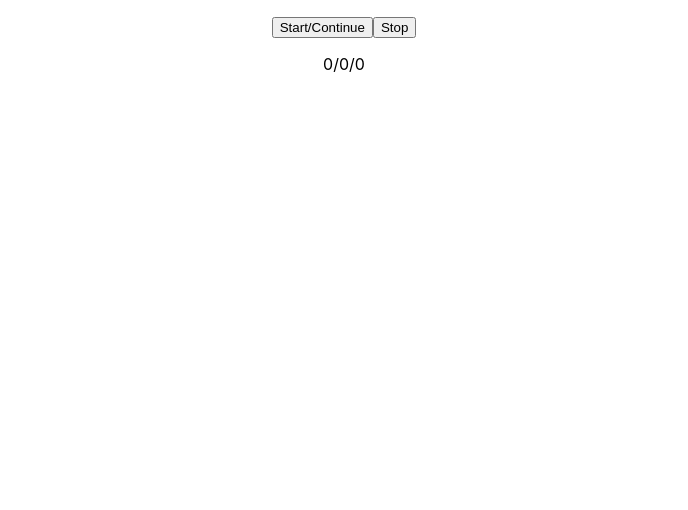
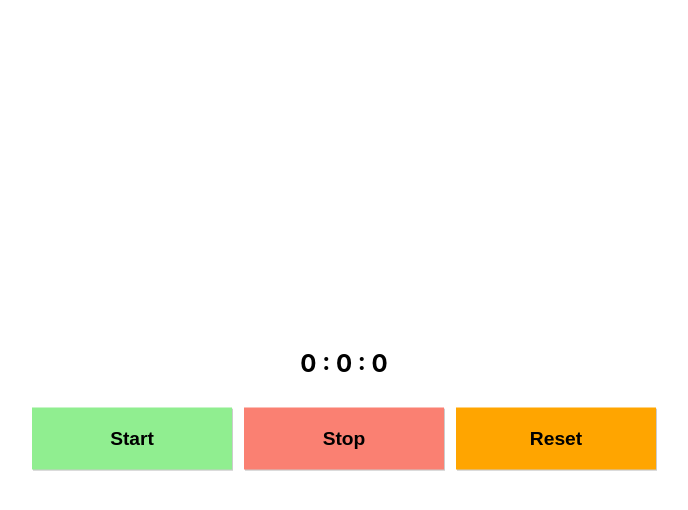
Before and after one commit to OmerCohenAviv/Stopper, a React (Create React App) app: page / in a window 1280 px wide. Shown: the top 510 px of the page, without its empty margins (296-984 px from the left). Built offline with nearby package versions, Linux system fonts and the light colour scheme.

Commit message:
Added Basic ccs

```diff
--- a/src/components/Stopwatch/Stopwatch.js
+++ b/src/components/Stopwatch/Stopwatch.js
@@ -1,13 +1,28 @@
 import React from 'react';
-
+import classes from './Stopwatch.module.css'
 
 const stopwatch = (props) => {
-    return <div >
-        <p>
-            <button onClick={props.start}>Start/Continue</button>
-            <button onClick={props.stopTimer}>Stop</button>
+    return <div className={classes.Stopwatch}>
+        <p
+            onClick={props.start}>
+            {props.hour} : {props.mins} : {props.seconds}
         </p>
-        <p onClick={props.start}>  {props.hour}/{props.mins}/{props.seconds}</p>
+
+        <button
+            className={classes.Success}
+            onClick={props.start}>
+            {props.stopState && props.seconds > 0 ? 'Continue' : 'Start'}
+        </button>
+        <button
+            className={classes.Danger}
+            onClick={props.stopTimer}>
+            Stop
+            </button>
+        <button
+            className={classes.Reset}
+            onClick={props.resetTimer}>
+            Reset
+            </button>
     </div>
 };
 
--- a/src/components/Stopwatch/Stopwatch.module.css
+++ b/src/components/Stopwatch/Stopwatch.module.css
@@ -0,0 +1,38 @@
+.Stopwatch {
+  margin: 0;
+  display: block;
+  color: black;
+  position: absolute;
+  top: 50%;
+  left: 50%;
+  margin-right: -50%;
+  transform: translate(-50%, -50%)
+}
+
+p {
+  font-weight: bold;
+  font-size: 1.5em;
+}
+
+button {
+  border: none;
+  box-shadow: 1px 1.2px #ccc;
+  width: 200px;
+  margin: 6px;
+  padding: 20px;
+  font-weight: bold;
+  font-size: 1.2em;
+  cursor: pointer;
+}
+
+.Success {
+  background-color: lightgreen;
+}
+
+.Danger {
+  background-color: salmon;
+}
+
+.Reset {
+  background-color: orange;
+}
--- a/src/containers/Main/Main.js
+++ b/src/containers/Main/Main.js
@@ -10,37 +10,38 @@ class Main extends Component {
         hours: 0,
         startingTime: 0,
         displayTime: 0,
-        stop: true,
-        start: false
+        stop: false,
     }
     startingTimeHandler = () => {
         console.log('startingTimeHandler')
-        if (this.state.stop) {
             let currentTime = Math.floor(Date.now() / 1000) - this.state.displayTime
-            this.setState({ startingTime: currentTime, stop: false, start: true})
+            this.setState({ startingTime: currentTime, stop: false })
             this.displayTime()
-        }
+
     }
 
     displayTime = () => {
         console.log('displayTimeHandler')
         setInterval(() => {
             if (!this.state.stop) {
-                let displayT = (Math.floor(Date.now() / 1000  ) -  this.state.startingTime )
+                let displayT = (Math.floor(Date.now() / 1000) - this.state.startingTime )
                 this.setState({ displayTime: displayT });
                 this.settingTime()
             }
-            }, 1000);
+        }, 100);
     }
 
     settingTime = () => {
         let time = { ...this.state }
         time.seconds = this.state.displayTime % 60
-                if (time.seconds % 60 === 0 && this.state.displayTime > 0  ) {
+        if ( this.state.displayTime % 60 === 0 && this.state.displayTime > 0) {
             time.mins = time.mins + 1;
         }
-                if ((this.state.displayTime / 1000) % 60 === 0 && this.state.displayTime > 0  ) {
+        if (   time.mins === 60 && this.state.displayTime > 0) {
             time.hours = time.hours + 1;
+        }
+        if (time.mins === 60) {
+            time.mins = 0;
         }
         this.setState({
             seconds: time.seconds,
@@ -50,14 +51,24 @@ class Main extends Component {
 
 
     }
-
     stopHandler = () => {
-        this.setState({stop: true})
+        this.setState({ stop: true })
+    }
+    resetTimeHandler = () => {
+        this.setState({
+            stop: true,
+            displayTime: 0,
+            seconds: 0,
+            mins: 0,
+            hours: 0
+        })
     }
     render() {
         return (
             <div>
                 <Stopwatch
+                    resetTimer={this.resetTimeHandler}
+                    stopState={this.state.stop}
                     stopTimer={this.stopHandler}
                     start={this.startingTimeHandler}
                     hour={this.state.hours}
```
Lines whose indentation alone changed are shown as unchanged.
